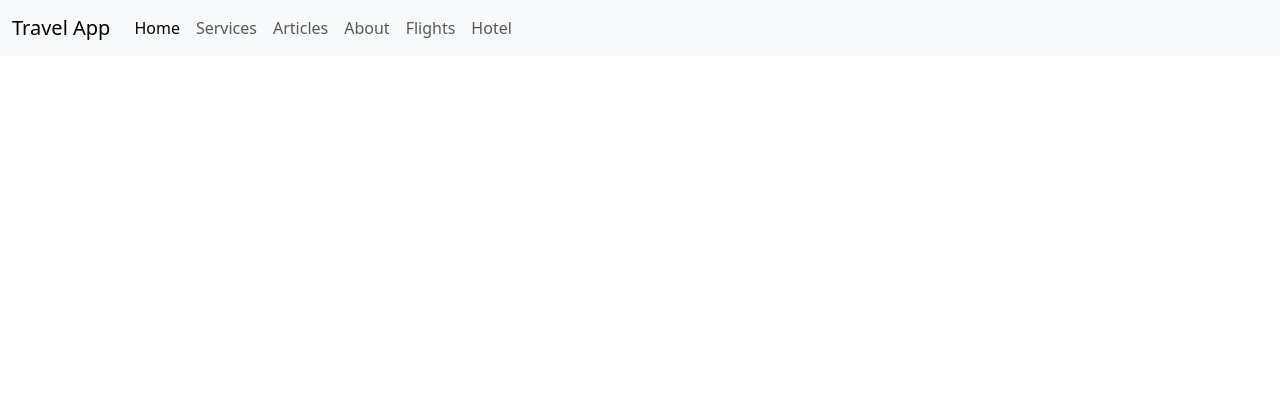
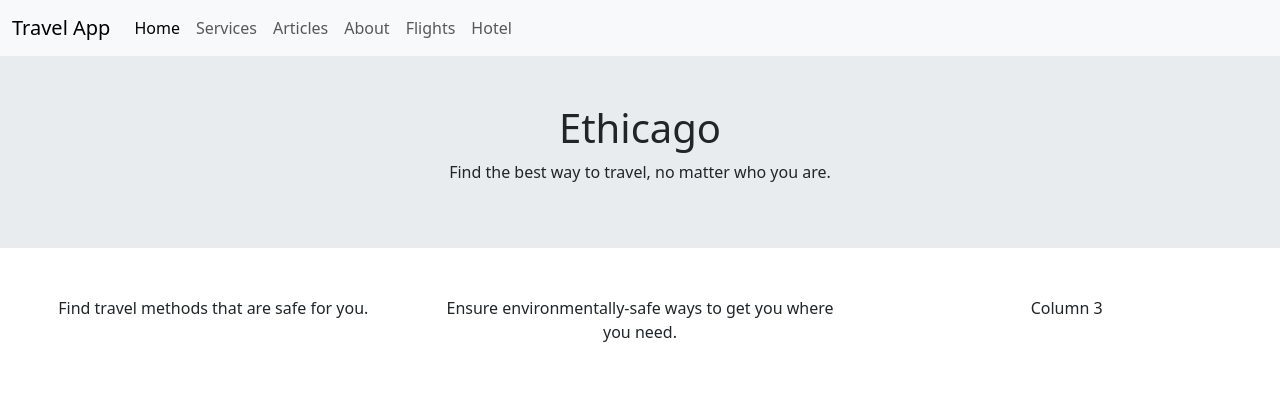
Before and after one commit to CameronBrian/SamsungTravelApp, a plain HTML site: page index.html in a window 1280 px wide. Drawn offline with nearby package versions, Linux system fonts and the light colour scheme.

Commit message:
Add body & title.

```diff
--- a/index.html
+++ b/index.html
@@ -3,6 +3,7 @@
     <head>
         <title>Samsung Travel App</title>
         <link href="https://cdn.jsdelivr.net/npm/bootstrap@5.3.3/dist/css/bootstrap.min.css" rel="stylesheet" integrity="sha384-QWTKZyjpPEjISv5WaRU9OFeRpok6YctnYmDr5pNlyT2bRjXh0JMhjY6hW+ALEwIH" crossorigin="anonymous">
+        <link rel="stylesheet" href="stylesheet.css">
     </head>
     <body>
         <nav class="navbar navbar-expand-lg bg-body-tertiary">
@@ -33,5 +34,16 @@
             </div>
         </nav>
         <script src="https://cdn.jsdelivr.net/npm/bootstrap@5.3.3/dist/js/bootstrap.bundle.min.js" integrity="sha384-YvpcrYf0tY3lHB60NNkmXc5s9fDVZLESaAA55NDzOxhy9GkcIdslK1eN7N6jIeHz" crossorigin="anonymous"></script>
+        <div class="container-fluid text-center py-5 bg-body-secondary">
+            <h1>Ethicago</h1>
+            <p>Find the best way to travel, no matter who you are.</p>
+        </div>
+        <div class="container-fluid text-center py-5 bg-body-primary">
+            <div class="row">
+                <p class="col">Find travel methods that are safe for you.</p>
+                <p class="col">Ensure environmentally-safe ways to get you where you need.</p>
+                <p class="col">Column 3</p>
+            </div>
+        </div>
     </body>
 </html>
--- a/stylesheet.css
+++ b/stylesheet.css
@@ -0,0 +1,3 @@
+h1 {
+    align-content: center;
+}
```
